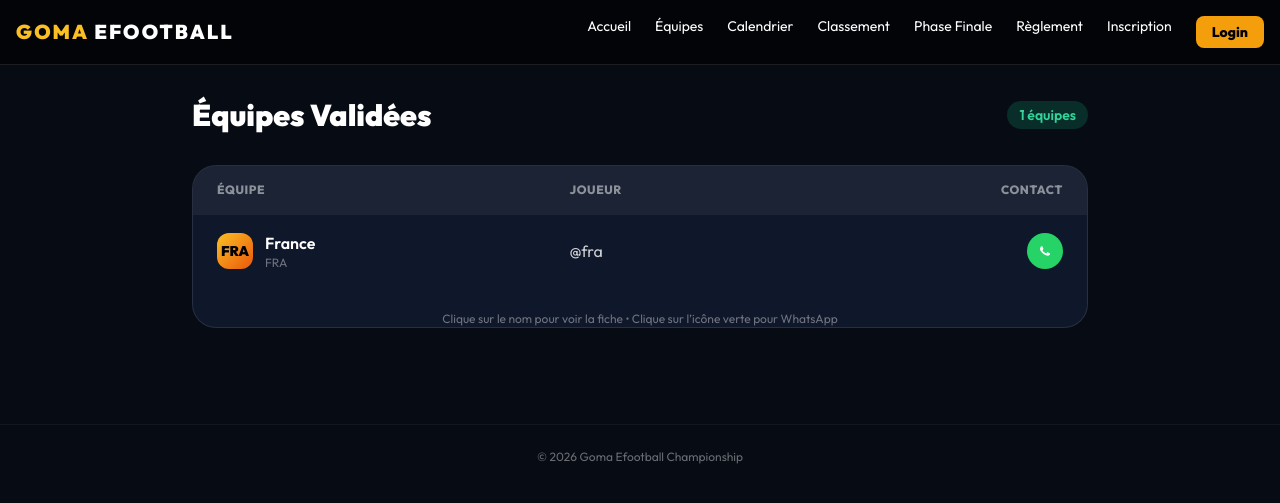
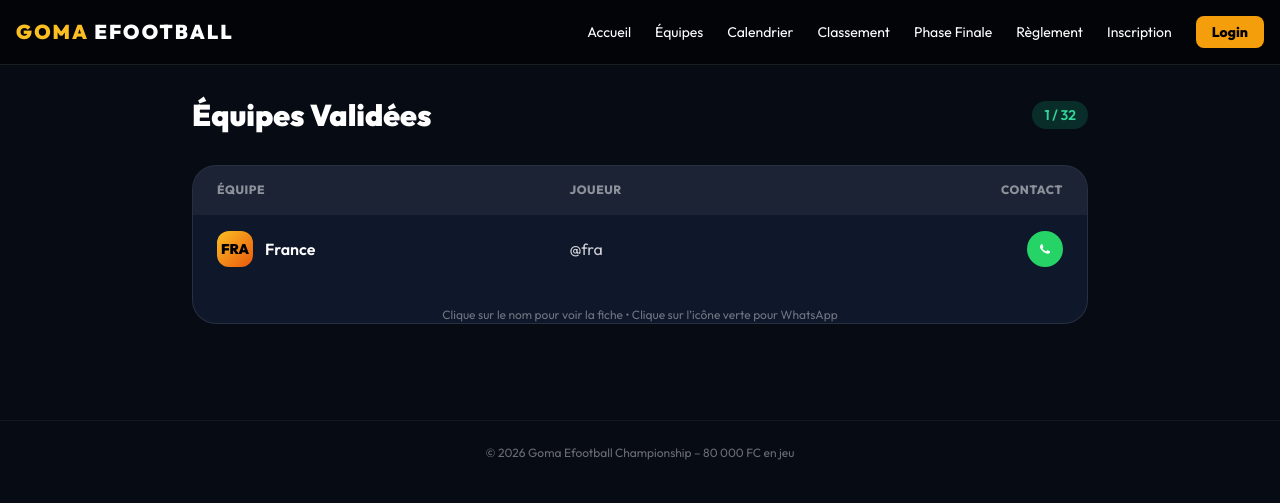
Before and after one commit to Manasse-Ombeni/Goma-Championship, a Django app: page /equipes/ in a window 1280 px wide. Shown: the top 503 px of the page. Run offline with Django 5.2, Linux system fonts and the light colour scheme; data comes from the database, SQL or seed files in the repository; some libraries are stand-ins or nearby versions.

```diff
--- a/templates/base.html
+++ b/templates/base.html
@@ -1,14 +1,20 @@
+{% load static %}
 <!DOCTYPE html>
 <html lang="fr">
 <head>
   <meta charset="UTF-8">
   <meta name="viewport" content="width=device-width, initial-scale=1.0">
-  <title>Goma Efootball Championship</title>
+  <title>{% block title %}Goma Efootball Championship{% endblock %}</title>
+
+  <!-- Tailwind CDN - corrige le bug d'affichage sur Render -->
   <script src="https://cdn.tailwindcss.com"></script>
   <link href="https://fonts.googleapis.com/css2?family=Outfit:wght@400;600;800;900&display=swap" rel="stylesheet">
+
   <style>
     body{font-family:Outfit,system-ui;background:#070b14;color:white}
-    ::-webkit-scrollbar{width:8px}::-webkit-scrollbar-track{background:#0f172a}::-webkit-scrollbar-thumb{background:#f59e0b;border-radius:4px}
+    ::-webkit-scrollbar{width:8px}
+    ::-webkit-scrollbar-track{background:#0f172a}
+    ::-webkit-scrollbar-thumb{background:#f59e0b;border-radius:4px}
   </style>
 </head>
 <body class="min-h-screen antialiased">
@@ -18,7 +24,7 @@
     <span class="text-amber-400">GOMA</span> <span class="text-white">EFOOTBALL</span>
   </a>
   <!-- Desktop -->
-  <div class="hidden md:flex gap-6 text-sm font-medium">
+  <div class="hidden md:flex gap-6 text-sm font-medium items-center">
    <a href="/" class="hover:text-amber-400 transition">Accueil</a>
    <a href="/equipes/" class="hover:text-amber-400 transition">Équipes</a>
    <a href="/calendrier/" class="hover:text-amber-400 transition">Calendrier</a>
@@ -45,7 +51,7 @@
    </button>
   </div>
  </div>
- <!-- Menu mobile déroulant -->
+ <!-- Menu mobile -->
  <div id="mobile-menu" class="md:hidden hidden border-t border-white/10 bg-black/95 backdrop-blur-xl">
   <div class="px-4 py-3 space-y-1 text-sm">
    <a href="/" class="block py-3 px-3 rounded-xl hover:bg-white/10">Accueil</a>
@@ -73,7 +79,7 @@
 
 <footer class="border-t border-white/5 mt-16">
   <div class="max-w-7xl mx-auto px-4 py-6 text-center text-xs text-white/40">
-    © 2026 Goma Efootball Championship
+    © 2026 Goma Efootball Championship – 80 000 FC en jeu
   </div>
 </footer>
 
@@ -82,7 +88,7 @@
   const menu = document.getElementById('mobile-menu');
   const openIcon = document.getElementById('icon-open');
   const closeIcon = document.getElementById('icon-close');
-
+  if(btn){
     btn.addEventListener('click', () => {
       menu.classList.toggle('hidden');
       openIcon.classList.toggle('hidden');
@@ -95,6 +101,7 @@
         closeIcon.classList.add('hidden');
       });
     });
+  }
 </script>
 </body>
 </html>
--- a/templates/competition/teams.html
+++ b/templates/competition/teams.html
@@ -1,33 +1,35 @@
-{% extends 'base.html' %}{% block content %}
+{% extends 'base.html' %}
+{% block title %}Équipes - Goma Efootball{% endblock %}
+{% block content %}
 <div class="max-w-4xl mx-auto">
   <div class="flex items-center justify-between mb-8">
     <h1 class="text-3xl font-black">Équipes Validées</h1>
-    <span class="px-3 py-1 bg-emerald-500/20 text-emerald-400 rounded-full text-sm font-semibold">{{ teams|length }} équipes</span>
+    <span class="px-3 py-1 bg-emerald-500/20 text-emerald-400 rounded-full text-sm font-semibold">{{ teams|length }} / 32</span>
   </div>
 
   <div class="bg-[#0f172a] border border-white/10 rounded-3xl overflow-hidden">
-    <div class="grid grid-cols-12 px-6 py-4 bg-white/5 text-xs uppercase tracking-wider text-white/50 font-bold">
+    <!-- Header desktop -->
+    <div class="hidden md:grid grid-cols-12 px-6 py-4 bg-white/5 text-xs uppercase tracking-wider text-white/50 font-bold">
       <div class="col-span-5">Équipe</div>
       <div class="col-span-4">Joueur</div>
       <div class="col-span-3 text-right">Contact</div>
     </div>
 
     {% for team in teams %}
-    <div class="grid grid-cols-12 px-6 py-4 border-t border-white/5 hover:bg-white/5 transition">
-      <div class="col-span-5 flex items-center gap-3">
-        <div class="w-9 h-9 rounded-xl bg-gradient-to-br from-amber-400 to-orange-600 flex items-center justify-center font-black text-black text-sm">
+    <div class="grid grid-cols-12 px-6 py-4 border-t border-white/5 hover:bg-white/5 transition items-center">
+      <div class="col-span-9 md:col-span-5 flex items-center gap-3">
+        <div class="w-9 h-9 rounded-xl bg-gradient-to-br from-amber-400 to-orange-600 flex items-center justify-center font-black text-black text-sm shrink-0">
           {{ team.abbreviation }}
         </div>
-        <div>
-          <!-- SEUL CHANGEMENT : lien vers fiche -->
-          <a href="{% url 'team_detail' team.pk %}" class="font-semibold hover:text-amber-400 transition">
+        <div class="min-w-0">
+          <a href="{% url 'team_detail' team.pk %}" class="font-semibold hover:text-amber-400 transition truncate block">
             {{ team.name }}
           </a>
-          <div class="text-xs text-white/40">{{ team.abbreviation }}</div>
+          <div class="text-xs text-white/40 md:hidden">@{{ team.owner.username }}</div>
         </div>
       </div>
 
-      <div class="col-span-4 flex items-center">
+      <div class="hidden md:flex col-span-4 items-center">
         <span class="text-white/80">@{{ team.owner.username }}</span>
       </div>
 
@@ -35,7 +37,7 @@
         {% if team.whatsapp %}
         <a href="https://wa.me/{{ team.whatsapp|cut:'+'|cut:' ' }}" target="_blank"
            class="w-9 h-9 rounded-full bg-[#25D366] hover:bg-[#20ba5a] flex items-center justify-center transition transform hover:scale-110"
-           title="Discuter sur WhatsApp">
+           title="WhatsApp {{ team.name }}">
           <svg class="w-5 h-5 text-white" fill="currentColor" viewBox="0 0 24 24">
             <path d="M17.472 14.382c-.297-.149-1.758-.867-2.03-.967-.273-.099-.471-.148-.67.15-.197.297-.767.966-.94 1.164-.173.199-.347.223-.644.075-.297-.15-1.255-.463-2.39-1.475-.883-.788-1.48-1.761-1.653-2.059-.173-.297-.018-.458.13-.606.134-.133.298-.347.446-.52.149-.174.198-.298.298-.497.099-.198.05-.371-.025-.52-.075-.149-.669-1.612-.916-2.207-.242-.579-.487-.5-.669-.51-.173-.008-.371-.01-.57-.01-.198 0-.52.074-.792.372-.272.297-1.04 1.016-1.04 2.479 0 1.462 1.065 2.875 1.213 3.074.149.198 2.096 3.2 5.077 4.487.709.306 1.262.489 1.694.625.712.227 1.36.195 1.871.118.571-.085 1.758-.719 2.006-1.413.248-.694.248-1.289.173-1.413-.074-.124-.272-.198-.57-.347z"/>
           </svg>
@@ -46,7 +48,8 @@
       </div>
     {% empty %}
     <div class="px-6 py-12 text-center text-white/50">
-      Aucune équipe validée pour l’instant.
+      Aucune équipe validée pour l’instant.<br>
+      <a href="/inscription/" class="text-amber-400 hover:underline mt-2 inline-block">Sois le premier à t'inscrire</a>
     </div>
     {% endfor %}
   </div>
```
Lines whose indentation alone changed are shown as unchanged.
